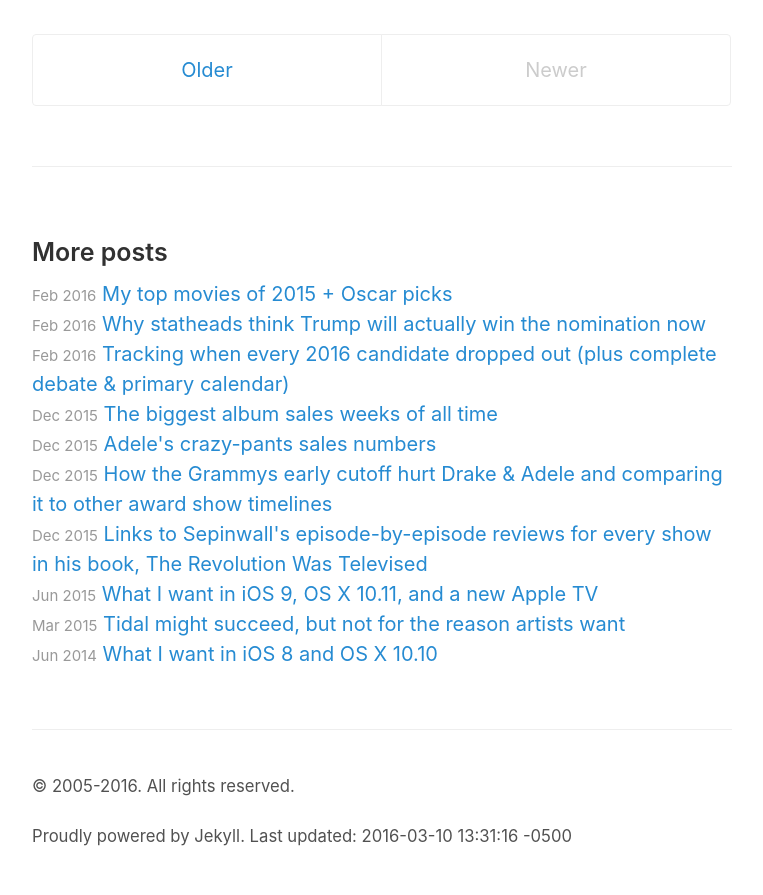
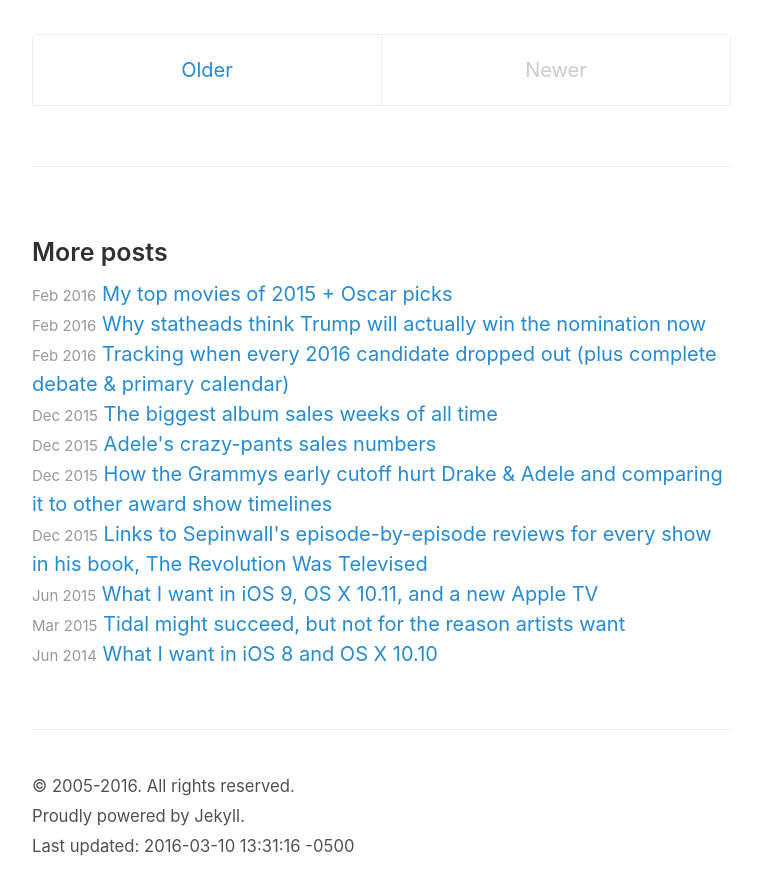
Before and after one commit to rkudeshi/rkudeshi.github.io, a Jekyll site: the page built from index.html, in a window 1280 px wide and 900 px high, scrolled down 3457 px. Shown: the top 895 px of the window, without its empty margins (258-1021 px from the left). Built offline with Jekyll 4.4.1, drawn with Linux system fonts in a browser that asks for light colours; the list of posts is cut into pages by our own code.

Commit message:
SEO stuff

```diff
--- a/_config.yml
+++ b/_config.yml
@@ -57,3 +57,11 @@
 
 # Fix date/time generation
 timezone: America/New_York
+
+# jekyll-seo-tag stuff
+logo: ""
+# site-wide description (for Google snippet?)
+description: ""
+# for including in shared tweets?
+twitter:
+  username: rkudeshi
--- a/_includes/head.html
+++ b/_includes/head.html
@@ -15,6 +15,6 @@
   <link rel="shortcut icon" href="{{ site.baseurl }}/public/favicon.ico">
   <link rel="alternate" type="application/atom+xml" title="{{ site.title }}" href="{{ site.baseurl }}/atom.xml">
 
-  {% seo %}
+  {% seo title=false %}
 
 </head>
--- a/_layouts/default.html
+++ b/_layouts/default.html
@@ -27,8 +27,11 @@
       </main>
 
       <footer class="footer">
-        <p><small>&copy; <time datetime="{{ site.time | date_to_xmlschema }}">2005-{{ site.time | date: '%Y' }}</time>. All rights reserved.</small></p>
-        <p><small>Proudly powered by Jekyll. Last updated: {{ site.time }}</small></p>
+        <small>
+        &copy; <time datetime="{{ site.time | date_to_xmlschema }}">2005-{{ site.time | date: '%Y' }}</time>. All rights reserved.<br/>
+        Proudly powered by Jekyll.<br/>
+        Last updated: {{ site.time }}<br/>
+        </small>
       </footer>
     </div>
 
```
